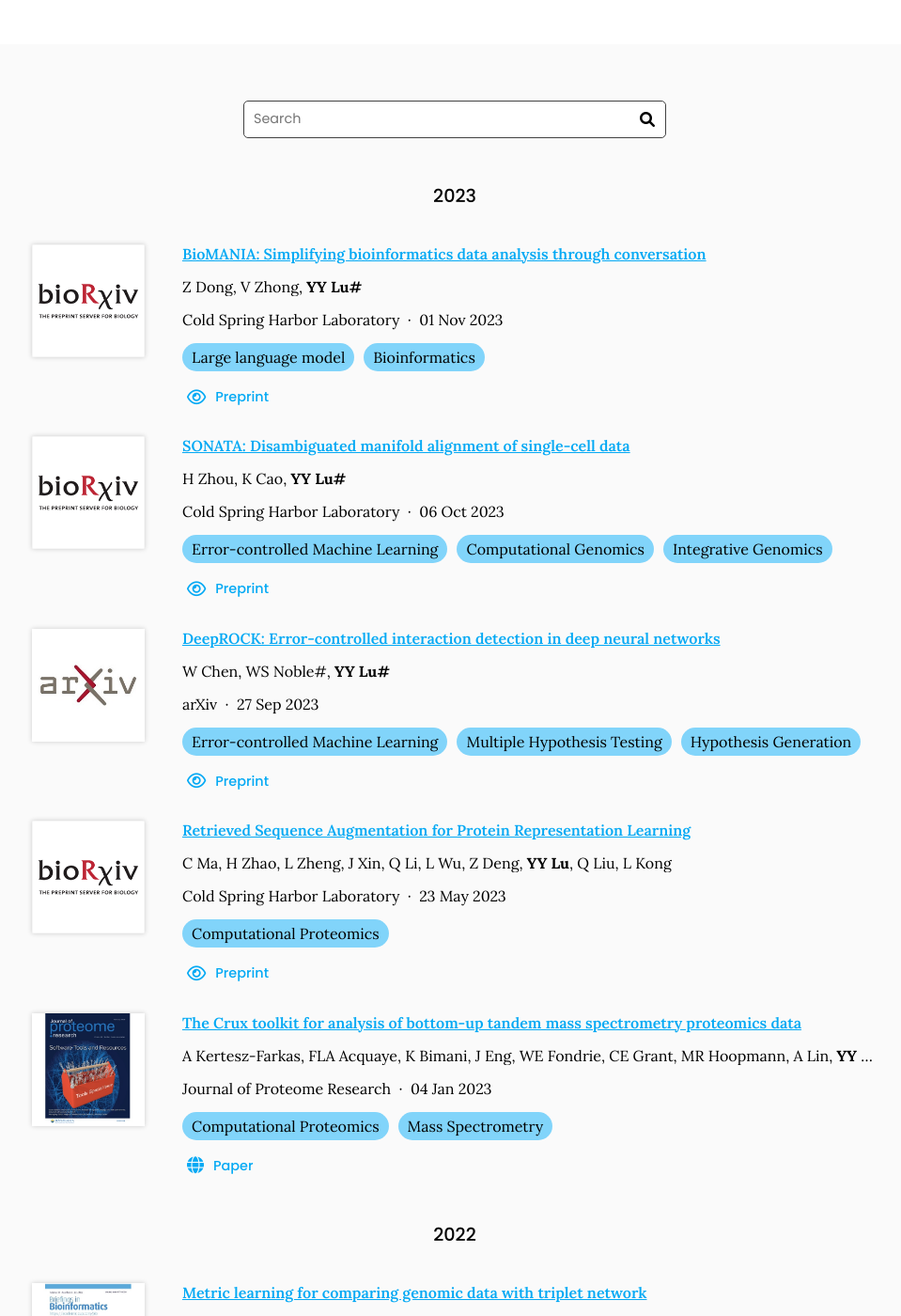
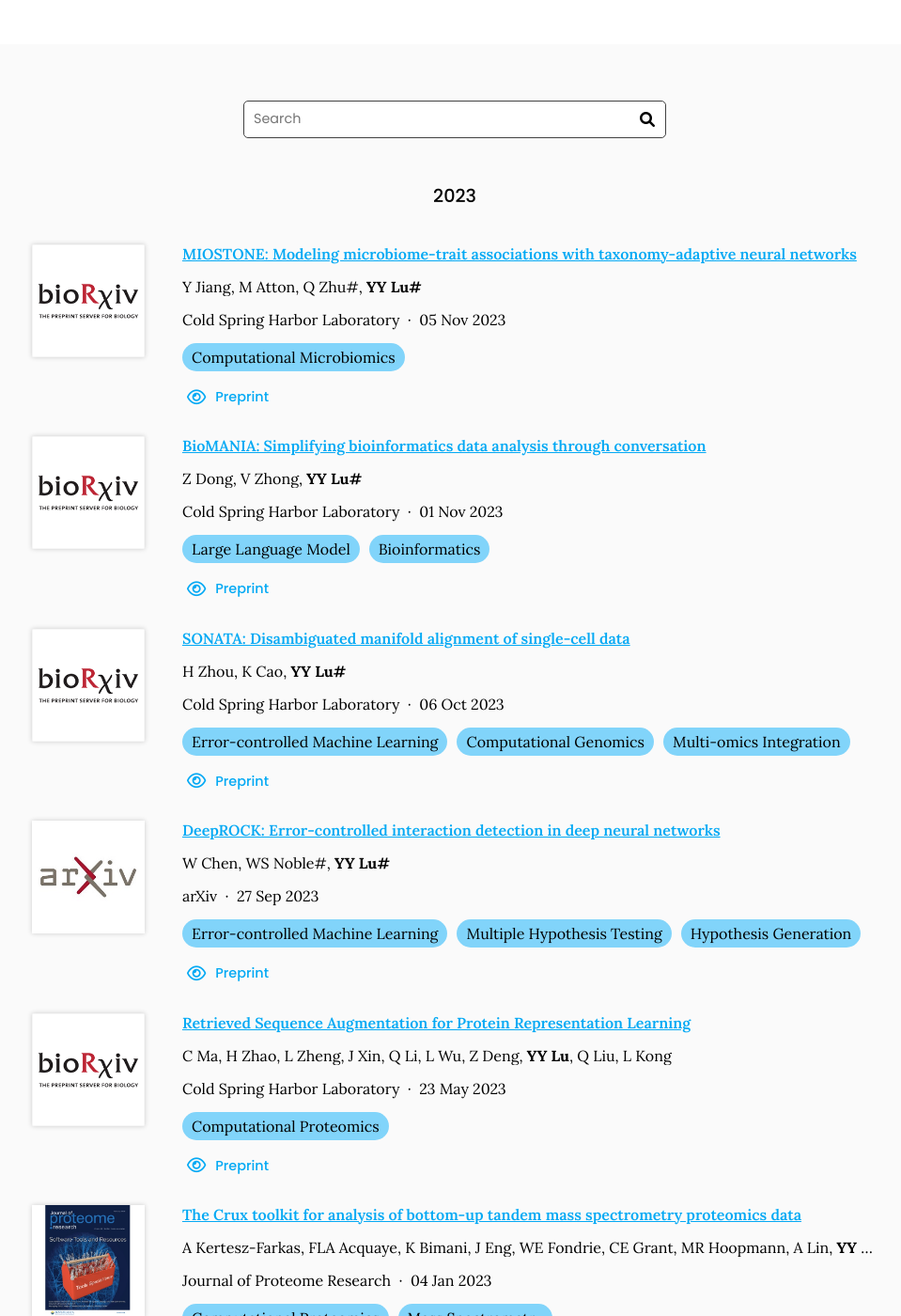
Before and after one commit to batmen-lab/batmen-lab.github.io, a Jekyll site: the page built from research/index.md, in a window 1280 px wide and 1400 px high, scrolled down 507 px. Shown: the whole window at 94% size, without its empty margins (156-1115 px from the left). Built offline with Jekyll 4.4.1, drawn with Linux system fonts in a browser that asks for light colours; some of the changed text lies outside the part shown.

Commit message:
add miostone

```diff
--- a/_data/citations.yaml
+++ b/_data/citations.yaml
@@ -1,5 +1,22 @@
 # DO NOT EDIT, GENERATED AUTOMATICALLY FROM SOURCES.YAML (AND ELSEWHERE)
 # See https://github.com/greenelab/lab-website-template/wiki/Citations
+- id: url:https://www.biorxiv.org/content/10.1101/2023.11.04.565596
+  title: 'MIOSTONE: Modeling microbiome-trait associations with taxonomy-adaptive neural networks'
+  authors:
+  - Y Jiang
+  - M Atton
+  - Q Zhu#
+  - <b>YY Lu#</b>
+  publisher: Cold Spring Harbor Laboratory
+  date: '2023-11-05'
+  link: https://www.biorxiv.org/content/10.1101/2023.11.04.565596
+  extra-links:
+  - type: preprint
+    link: https://www.biorxiv.org/content/10.1101/2023.11.04.565596
+    text: Preprint
+  tags:
+  - Computational Microbiomics
+  image: images/tools/biorxiv.png
 - id: url:https://www.biorxiv.org/content/10.1101/2023.10.29.564479
   title: 'BioMANIA: Simplifying bioinformatics data analysis through conversation'
   authors:
@@ -14,7 +31,7 @@
     link: https://www.biorxiv.org/content/10.1101/2023.10.29.564479
     text: Preprint
   tags:
-  - Large language model
+  - Large Language Model
   - Bioinformatics
   image: images/tools/biorxiv.png
 - id: url:https://www.biorxiv.org/content/10.1101/2023.10.05.561049
@@ -33,7 +50,7 @@
   tags:
   - Error-controlled Machine Learning
   - Computational Genomics
-  - Integrative Genomics
+  - Multi-omics Integration
   image: images/tools/biorxiv.png
 - id: url:https://arxiv.org/abs/2309.15319
   title: 'DeepROCK: Error-controlled interaction detection in deep neural networks'
@@ -89,7 +106,6 @@
     text: Code
   tags:
   - Computational Genomics
-  - Comparative Genomics
 - id: url:https://proceedings.mlr.press/v139/lu21b.html
   title: 'DANCE: Enhancing saliency maps using decoys'
   authors:
@@ -188,7 +204,6 @@
     text: Code
   tags:
   - Computational Genomics
-  - Comparative Genomics
 - id: url:https://icml-compbio.github.io/icml-website-2020/2020/papers/WCBICML2020_paper_23.pdf
   title: 'Ledidi: Designing genomic edits that induce functional activity'
   authors:
@@ -256,6 +271,7 @@
     text: Thesis
   tags:
   - Computational Genomics
+  - Computational Microbiomics
 - id: doi:10.1093/nar/gkx767
   title: Towards enhanced and interpretable clustering/classification in integrative
     genomics
@@ -276,7 +292,7 @@
     text: Code
   tags:
   - Computational Genomics
-  - Integrative Genomics
+  - Multi-omics Integration
 - id: doi:10.1093/nar/gkx351
   title: 'CAFE: aCcelerated Alignment-FrEe sequence analysis'
   authors:
@@ -298,7 +314,6 @@
     text: Code
   tags:
   - Computational Genomics
-  - Comparative Genomics
 - id: doi:10.1093/bioinformatics/btw290
   title: 'COCACOLA: binning metagenomic contigs using sequence COmposition, read CoverAge,
     CO-alignment and paired-end read LinkAge'
@@ -318,8 +333,7 @@
     link: https://github.com/younglululu/COCACOLA
     text: Code
   tags:
-  - Computational Genomics
-  - Metagenomics
+  - Computational Microbiomics
 - id: doi:10.1101/2023.02.22.529597
   title: Retrieved Sequence Augmentation for Protein Representation Learning
   authors:
@@ -431,8 +445,7 @@
   - link: https://academic.oup.com/bioinformatics/article/35/21/4229/5448864
     text: Paper
   tags:
-  - Computational Genomics
-  - Metagenomics
+  - Computational Microbiomics
 - id: doi:10.1371/journal.pcbi.1007329
   title: Predicting gene expression in the human malaria parasite Plasmodium falciparum
     using histone modification, nucleosome positioning, and 3D localization features
@@ -492,7 +505,6 @@
     text: Paper
   tags:
   - Computational Genomics
-  - Comparative Genomics
   - Review
 - id: doi:10.3389/fmicb.2018.00711
   title: Background Adjusted Alignment-Free Dissimilarity Measures Improve the Detection
@@ -510,8 +522,7 @@
     text: Paper
   tags:
   - Computational Genomics
-  - Comparative Genomics
-  - Metagenomics
+  - Computational Microbiomics
 - id: doi:10.1186/s12859-017-1835-1
   title: Improving contig binning of metagenomic data using $$ {d}_2^S $$ oligonucleotide
     frequency dissimilarity
@@ -528,8 +539,7 @@
   - link: https://bmcbioinformatics.biomedcentral.com/articles/10.1186/s12859-017-1835-1
     text: Paper
   tags:
-  - Computational Genomics
-  - Metagenomics
+  - Computational Microbiomics
 - id: doi:10.1186/s40168-017-0283-5
   title: 'VirFinder: a novel k-mer based tool for identifying viral sequences from
     assembled metagenomic data'
@@ -547,8 +557,7 @@
   - link: https://microbiomejournal.biomedcentral.com/articles/10.1186/s40168-017-0283-5
     text: Paper
   tags:
-  - Computational Genomics
-  - Metagenomics
+  - Computational Microbiomics
 - id: doi:10.1093/nar/gkw1002
   title: Alignment-free $d_2^*$ oligonucleotide frequency dissimilarity measure improves
     prediction of hosts from metagenomically-derived viral sequences
@@ -567,5 +576,4 @@
     text: Paper
   tags:
   - Computational Genomics
-  - Comparative Genomics
-  - Metagenomics
+  - Computational Microbiomics
```
